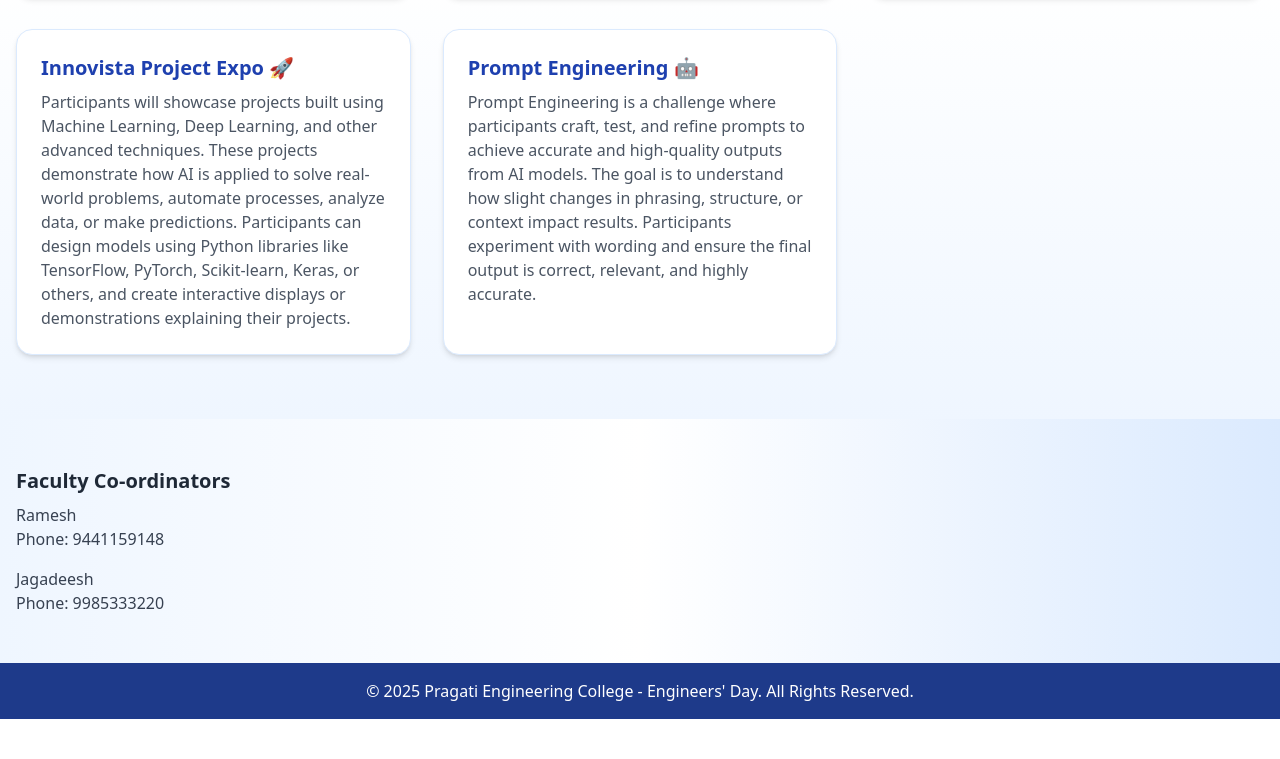
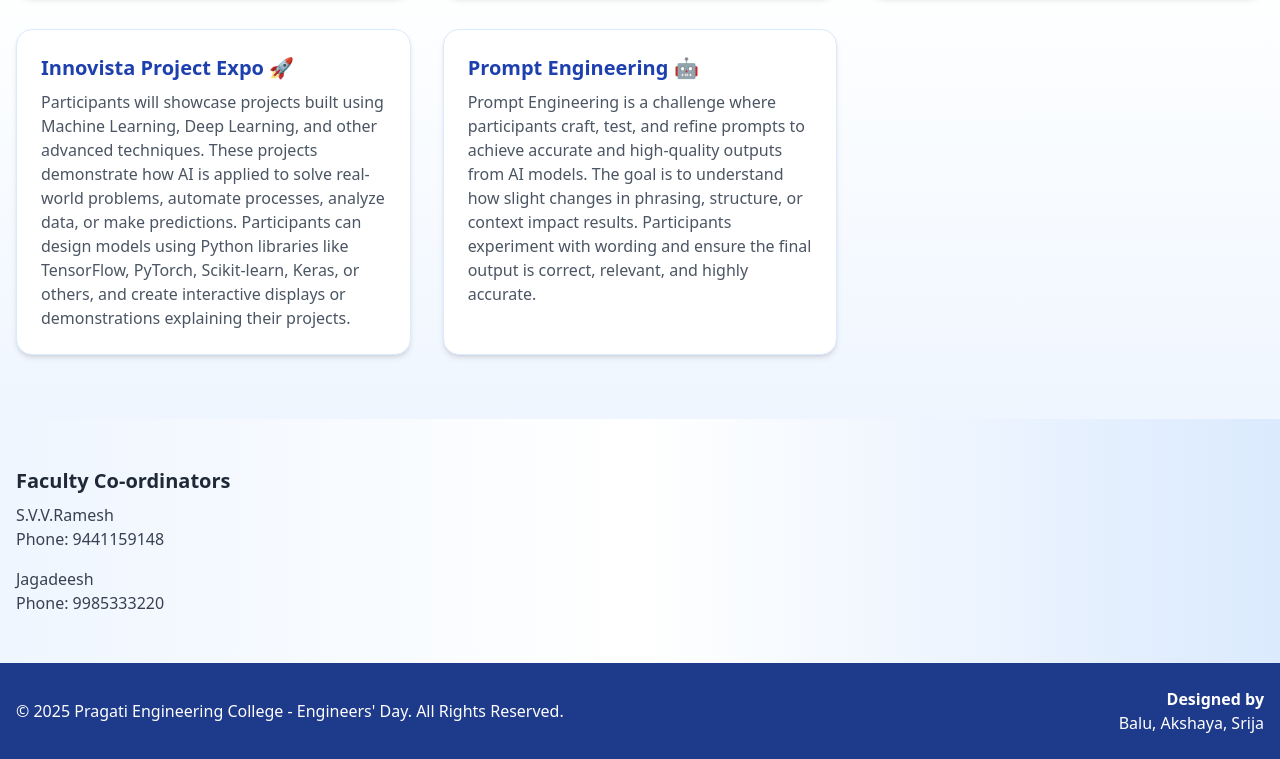
Before and after one commit to dilpakshayapatnala/engineers-day-site, a plain HTML site: page index.html in a window 1280 px wide. Shown: the part 1125-1884 px from the top of the page. Before the commit the page ends 1844 px from the top, so only its background shows below. Drawn offline with nearby package versions, Linux system fonts and the light colour scheme.

Commit message:
Update index.html

```diff
--- a/index.html
+++ b/index.html
@@ -16,21 +16,16 @@
   <!-- Navigation -->
   <nav class="bg-white shadow sticky top-0 z-50">
     <div class="container mx-auto px-4 py-4 flex flex-col md:flex-row items-center md:justify-between">
-
-      <!-- Centered Logo + College Name + Logo -->
       <div class="flex items-center justify-center md:justify-start space-x-4 mb-4 md:mb-0 w-full md:w-auto">
         <img src="college-logo.png" alt="Pragati College Logo" class="h-12 w-12 object-contain">
         <h1 class="text-xl md:text-2xl font-bold text-blue-800">Pragati Engineering College</h1>
         <img src="naac-logo.png" alt="NAAC Logo" class="h-12 w-12 object-contain">
       </div>
-
-      <!-- Navigation Links -->
       <div class="flex space-x-6 text-sm md:text-base">
         <a href="#home" class="hover:text-blue-600 font-medium">Home</a>
         <a href="#events" class="hover:text-blue-600 font-medium">Events</a>
         <a href="#register" class="hover:text-blue-600 font-medium">Register</a>
       </div>
-
     </div>
   </nav>
 
@@ -62,8 +57,7 @@
     <div class="container mx-auto px-4">
       <h2 class="text-2xl font-bold text-center mb-12">Events</h2>
       <div class="grid md:grid-cols-2 lg:grid-cols-3 gap-8">
-
-        <!-- Clue Chase -->
+        <!-- Event cards as before -->
         <div class="bg-white p-6 rounded-2xl shadow-md hover:shadow-xl transition border border-blue-100">
           <h3 class="text-xl font-bold mb-2 text-blue-800">Clue Chase 🔍</h3>
           <p class="text-gray-600">
@@ -73,8 +67,6 @@
             This event tests knowledge, problem-solving skills, teamwork, logical reasoning, and speed.
           </p>
         </div>
-
-        <!-- Debug Dash -->
         <div class="bg-white p-6 rounded-2xl shadow-md hover:shadow-xl transition border border-blue-100">
           <h3 class="text-xl font-bold mb-2 text-blue-800">Debug Dash 💻</h3>
           <p class="text-gray-600">
@@ -83,8 +75,6 @@
             Participants must match the output’s format to items listed in a reference table and pick the correct corresponding entry.
           </p>
         </div>
-
-        <!-- Art Gallery -->
         <div class="bg-white p-6 rounded-2xl shadow-md hover:shadow-xl transition border border-blue-100">
           <h3 class="text-xl font-bold mb-2 text-blue-800">Art Gallery 🎨</h3>
           <p class="text-gray-600">
@@ -93,8 +83,6 @@
             Posters can be designed using doodle art, sketches, or other creative visual styles to bring robotic life to imagination.
           </p>
         </div>
-
-        <!-- Project Expo -->
         <div class="bg-white p-6 rounded-2xl shadow-md hover:shadow-xl transition border border-blue-100">
           <h3 class="text-xl font-bold mb-2 text-blue-800">Innovista Project Expo 🚀</h3>
           <p class="text-gray-600">
@@ -104,8 +92,6 @@
             and create interactive displays or demonstrations explaining their projects.
           </p>
         </div>
-
-        <!-- Prompt Engineering -->
         <div class="bg-white p-6 rounded-2xl shadow-md hover:shadow-xl transition border border-blue-100">
           <h3 class="text-xl font-bold mb-2 text-blue-800">Prompt Engineering 🤖</h3>
           <p class="text-gray-600">
@@ -114,7 +100,6 @@
             Participants experiment with wording and ensure the final output is correct, relevant, and highly accurate.
           </p>
         </div>
-
       </div>
     </div>
   </section>
@@ -123,7 +108,7 @@
   <section class="py-12 bg-gradient-to-r from-blue-50 via-white to-blue-100">
     <div class="container mx-auto px-4 text-left">
       <h2 class="text-xl font-semibold mb-2">Faculty Co-ordinators</h2>
-      <p class="text-gray-700">Ramesh</p>
+      <p class="text-gray-700">S.V.V.Ramesh</p>
       <p class="text-gray-700">Phone: 9441159148</p>
       <p class="text-gray-700 mt-4">Jagadeesh</p>
       <p class="text-gray-700">Phone: 9985333220</p>
@@ -131,29 +116,31 @@
   </section>
 
   <!-- Footer -->
-  <footer class="bg-blue-900 text-white py-4 text-center">
-    <p>&copy; 2025 Pragati Engineering College - Engineers' Day. All Rights Reserved.</p>
+  <footer class="bg-blue-900 text-white py-6">
+    <div class="container mx-auto px-4 flex flex-col md:flex-row justify-between items-center">
+      <p class="text-center md:text-left">&copy; 2025 Pragati Engineering College - Engineers' Day. All Rights Reserved.</p>
+      <div class="text-center md:text-right mt-4 md:mt-0">
+        <h3 class="font-semibold">Designed by</h3>
+        <p>Balu, Akshaya, Srija</p>
+      </div>
+    </div>
   </footer>
 
   <!-- Countdown Script -->
   <script>
     const eventDate = new Date("Sep 15, 2025 10:00:00").getTime();
     const countdownEl = document.getElementById("countdown");
-
     setInterval(() => {
       const now = new Date().getTime();
       const diff = eventDate - now;
-
       if (diff <= 0) {
         countdownEl.innerHTML = "🎉 Event Started!";
         return;
       }
-
       const days = Math.floor(diff / (1000 * 60 * 60 * 24));
       const hours = Math.floor((diff / (1000 * 60 * 60)) % 24);
       const minutes = Math.floor((diff / (1000 * 60)) % 60);
       const seconds = Math.floor((diff / 1000) % 60);
-
       countdownEl.innerHTML = `${days}d ${hours}h ${minutes}m ${seconds}s`;
     }, 1000);
   </script>
```
